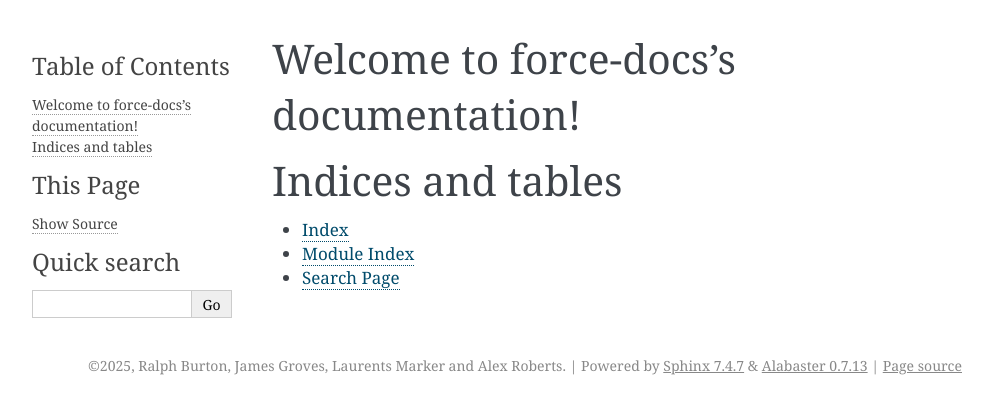
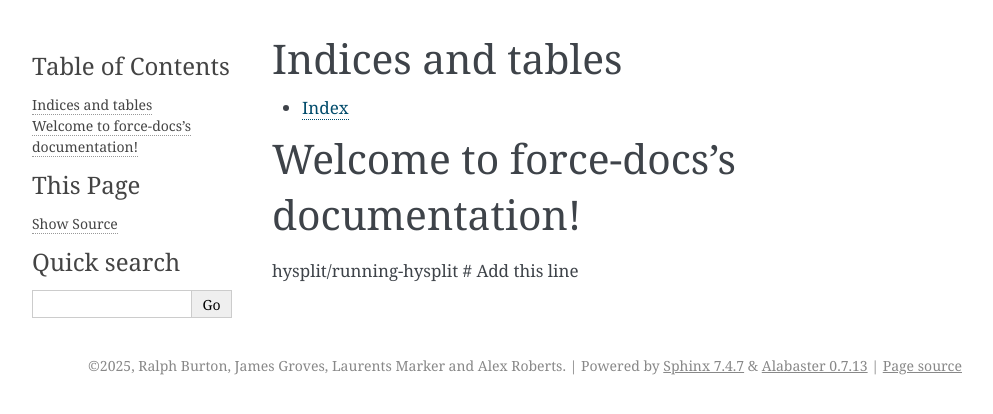
Before and after one commit to ncas-force/force-docs, a Sphinx documentation site: the page built from docs/index.rst, in a window 1280 px wide. Shown: the top 414 px of the page, without its empty margins (148-1141 px from the left). Built offline with Sphinx 7.4.7, drawn with Linux system fonts in a browser that asks for light colours; pages that are not in the unit, such as notebooks, are missing from menus.

Commit message:
change the order on the home page.

```diff
--- a/docs/index.rst
+++ b/docs/index.rst
@@ -16,5 +9,8 @@ Indices and tables
 ==================
 
 * :ref:`genindex`
-* :ref:`modindex`
-* :ref:`search`
+
+Welcome to force-docs's documentation!
+======================================
+
+hysplit/running-hysplit  # Add this line
```
Also changed, not shown: other parts of docs/index.rst (+0 -7 lines).
